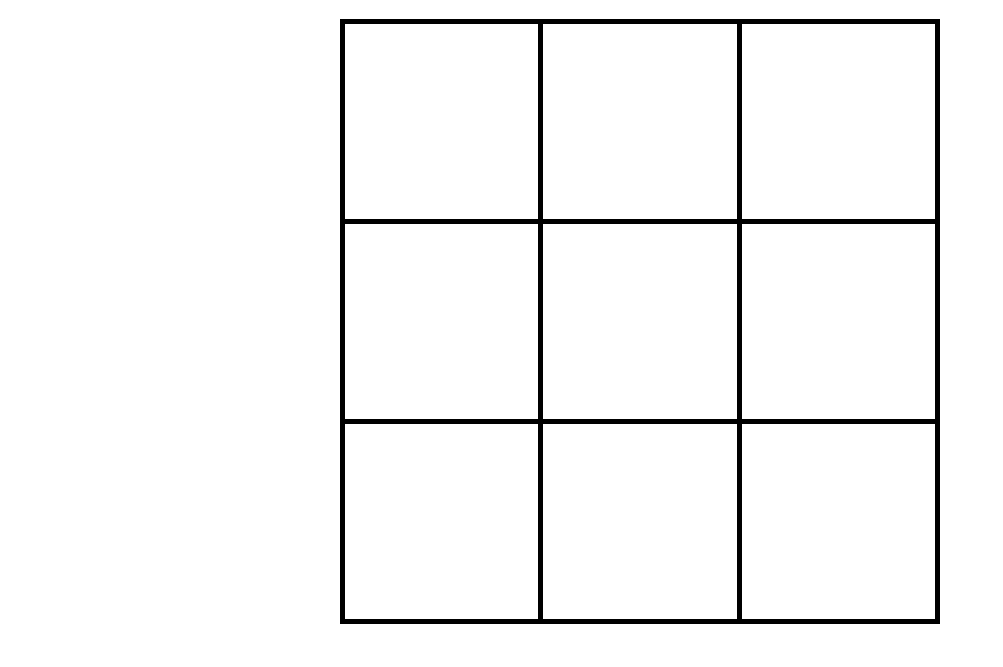
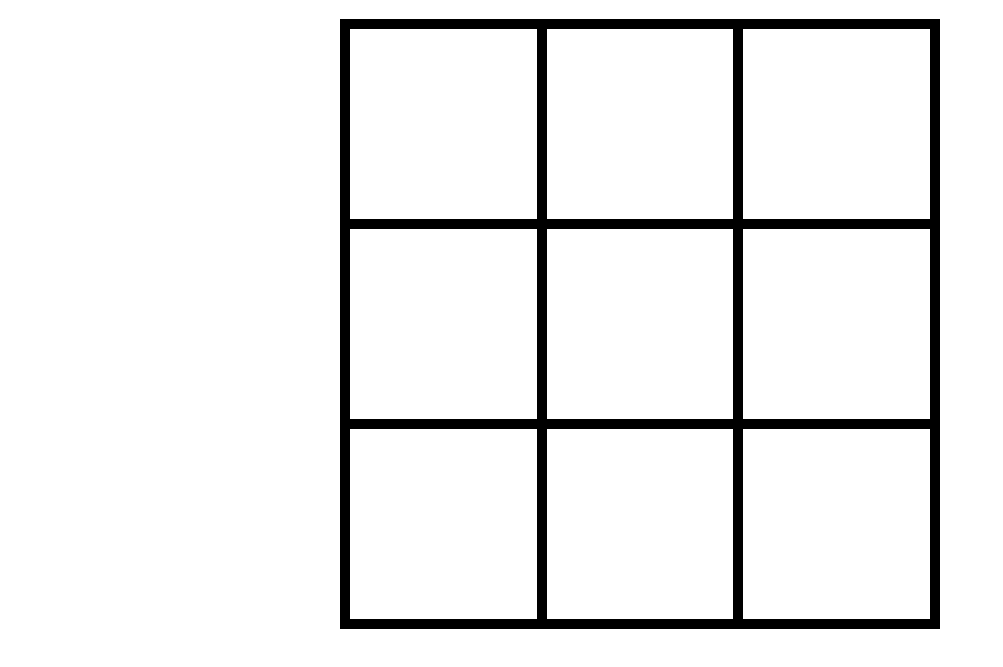
Before and after one commit to catherinefrench/tic-tac-toe, a plain HTML site: page index.html in a window 1280 px wide. Shown: the part 61-728 px from the top of the page, without its empty margins (0-1003 px from the left). Drawn offline with nearby package versions, Linux system fonts and the light colour scheme.

Commit message:
Changes font size and border width to look a bit better.

```diff
--- a/styles.css
+++ b/styles.css
@@ -19,8 +19,8 @@ body {
 .square {
   width: 200px;
   height: 200px;
-  border: 5px solid black;
-  font-size: 5rem;
+  border: 10px solid black;
+  font-size: 10rem;
   text-align: center;
 }
 
```
